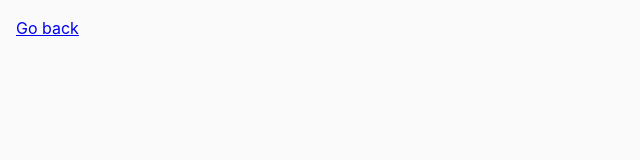
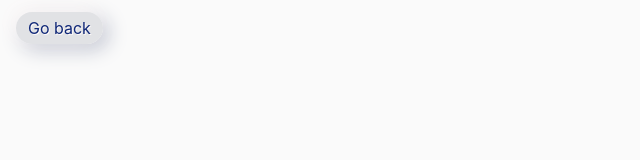
Before and after one commit to Soundlover1984/goit-js-hw-07, a plain HTML site: page 02-lightbox.html in a window 1280 px wide. Shown: the whole page, without its empty margins (0-640 px from the left). Drawn offline with Linux system fonts and the light colour scheme; some packages are replaced by stand-ins of ours; a script that the page names is missing.

Commit message:
add class

```diff
--- a/02-lightbox.html
+++ b/02-lightbox.html
@@ -12,7 +12,7 @@
     <link rel="stylesheet" href="css/styles.css" />
   </head>
   <body>
-    <p><a href="index.html">Go back</a></p>
+    <p><a class="main__link" href="index.html">Go back</a></p>
 
     <!-- Add gallery items to this list -->
     <ul class="gallery"></ul>
--- a/js/01-gallery.js
+++ b/js/01-gallery.js
@@ -18,8 +18,7 @@ function galleryItemsCreate(items) {
 galleryBox.insertAdjacentHTML("beforeend", markupItems);
 
 const instance = basicLightbox.create(
-  `
-<img width="1280" height="auto" src="">`,
+  `<img width="1280" height="auto" src="">`,
   {
     onShow: (instance) => {
       window.addEventListener("keydown", onEscKeyPress);
```
